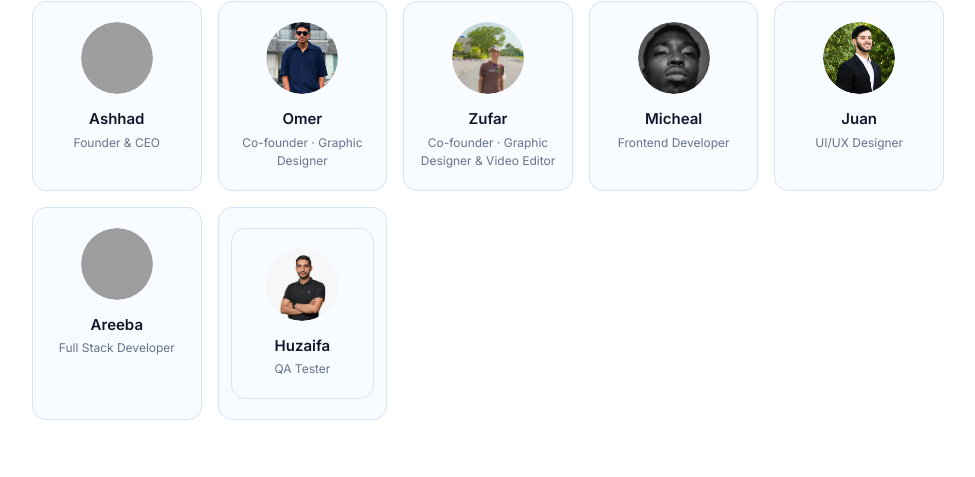
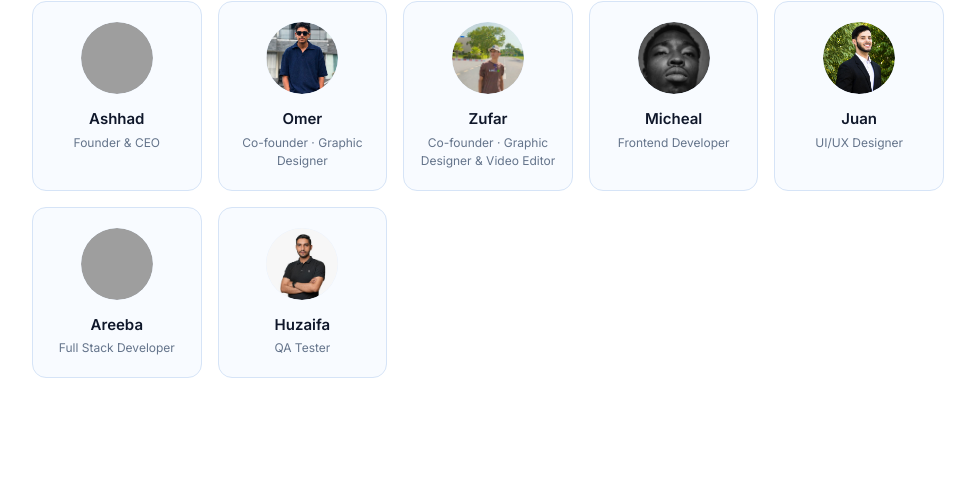
Before and after one commit to ashhadkhan05400-web/Skiix-Waitlist, a plain HTML site: page Waitlist/index.html in a window 1280 px wide. Shown: the part 1247-1724 px from the top of the page, without its empty margins (152-1127 px from the left). Drawn offline with Linux system fonts and the light colour scheme; grey boxes are pictures that could not be loaded.

Commit message:
Update index.html

```diff
--- a/Waitlist/index.html
+++ b/Waitlist/index.html
@@ -814,7 +814,7 @@
             <div class="name">Areeba</div>
             <div class="role">Full Stack Developer</div>
           </div>
-            <div class="person">
+            <!-- <div class="person">       -->
         <!-- <div class="img-placeholder">
               <img src="./img/drae.jpeg" alt="" />
             </div>
```
